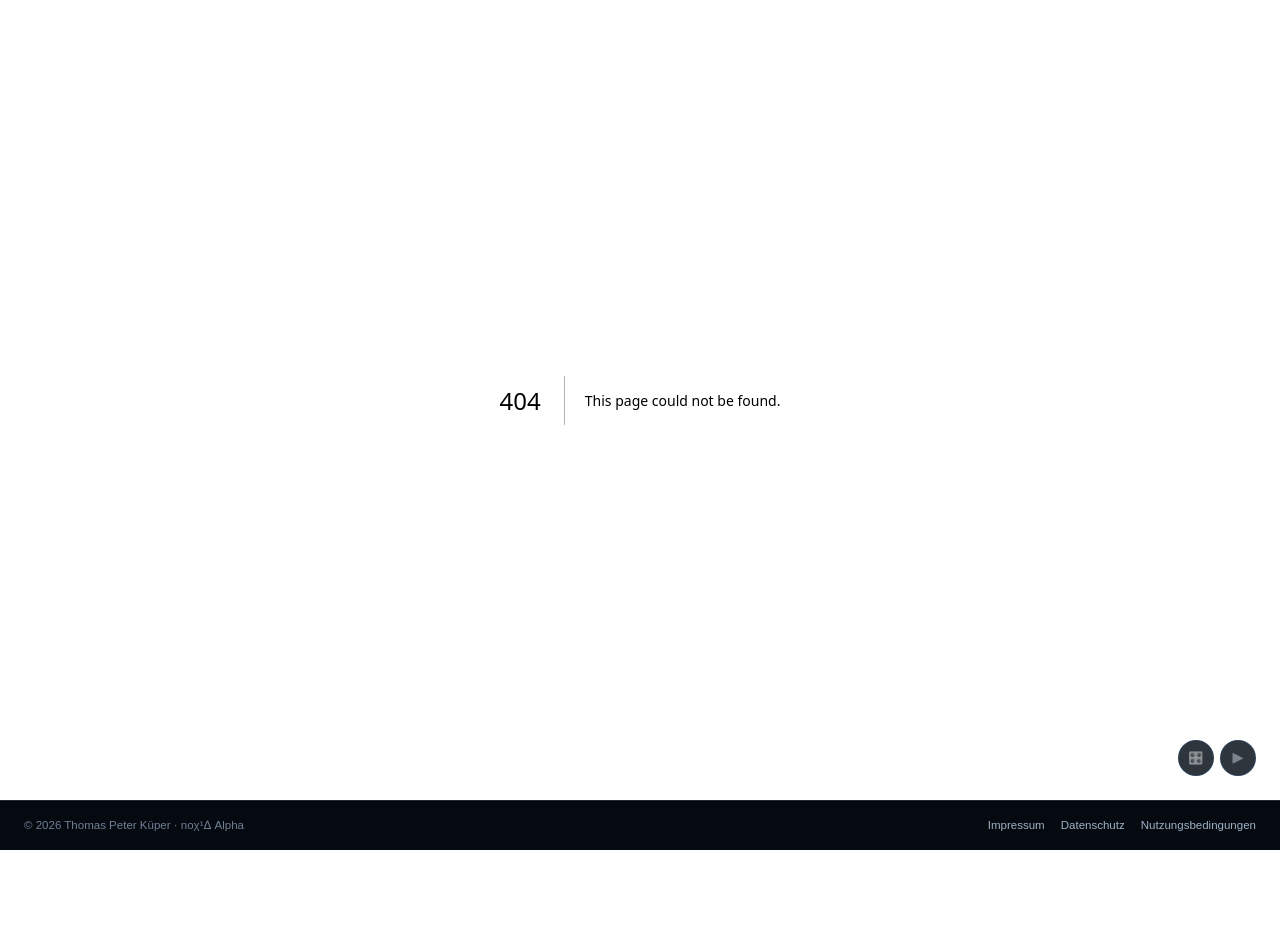
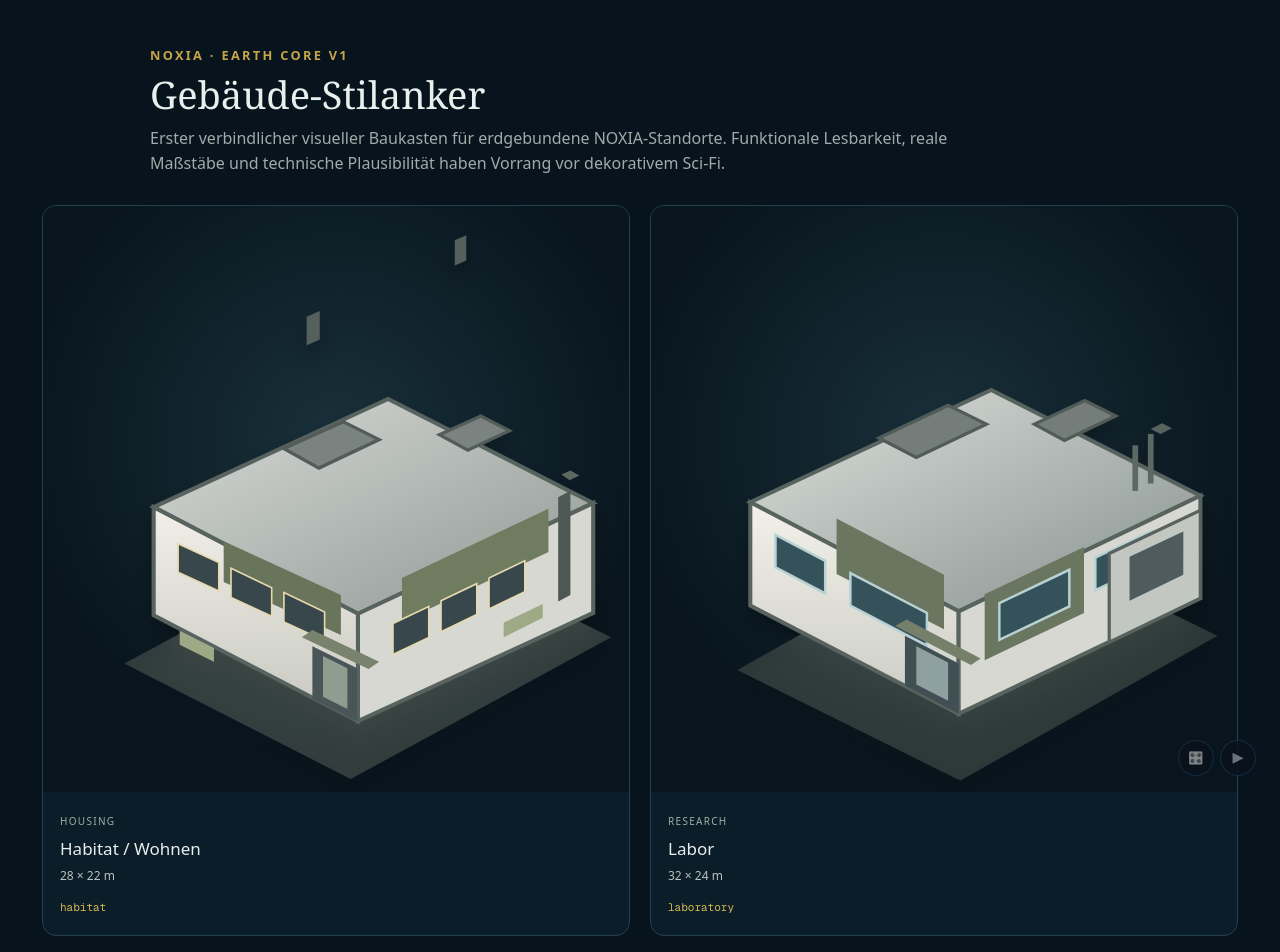
Before and after one commit to thomaspeterkueper/noxiagame, a Next.js app: page /building-style-anchors in a window 1280 px wide. Before the commit this address had no page. Shown: the top 952 px of the page. Before the commit the page ends 850 px from the top, so only its background shows below. Built offline with nearby package versions, Linux system fonts and the light colour scheme.

Commit message:
feat(buildings): add Earth style-anchor review page

```diff
--- /dev/null
+++ b/app/building-style-anchors/page.tsx
@@ -0,0 +1,47 @@
+import { BUILDING_VISUALS } from '@/lib/game/buildings/visuals'
+
+const anchors = [
+  { id: 'habitat', name: 'Habitat / Wohnen', footprint: '28 × 22 m', role: 'Housing' },
+  { id: 'laboratory', name: 'Labor', footprint: '32 × 24 m', role: 'Research' },
+  { id: 'warehouse', name: 'Warenhaus / Logistikhalle', footprint: '36 × 28 m', role: 'Logistics' },
+  { id: 'workshop', name: 'Werkstatt / Light Production', footprint: '24 × 24 m V0', role: 'Production' },
+]
+
+export default function BuildingStyleAnchorsPage() {
+  return (
+    <main className="anchor-shell">
+      <header>
+        <small>NOXIA · EARTH CORE V1</small>
+        <h1>Gebäude-Stilanker</h1>
+        <p>Erster verbindlicher visueller Baukasten für erdgebundene NOXIA-Standorte. Funktionale Lesbarkeit, reale Maßstäbe und technische Plausibilität haben Vorrang vor dekorativem Sci-Fi.</p>
+      </header>
+
+      <section className="anchor-grid">
+        {anchors.map(anchor => {
+          const visual = BUILDING_VISUALS[anchor.id]
+          return (
+            <article key={anchor.id}>
+              <div className="image-wrap">
+                {visual?.styleAnchorAsset ? <img src={visual.styleAnchorAsset} alt={anchor.name} /> : null}
+              </div>
+              <div className="meta">
+                <small>{anchor.role}</small>
+                <h2>{anchor.name}</h2>
+                <p>{anchor.footprint}</p>
+                <code>{anchor.id}</code>
+              </div>
+            </article>
+          )
+        })}
+      </section>
+
+      <footer>
+        <b>Stilregel:</b> helle/neutrale modulare Hüllen, zurückhaltendes Oliv als technischer Akzent, sichtbare Dach- und Servicetechnik, klare Zufahrts-/Arbeitsseiten, keine generische Fantasy-Sci-Fi-Formensprache.
+      </footer>
+
+      <style>{`
+        :root{color-scheme:dark}.anchor-shell{min-height:100vh;background:#07141d;color:#e8efec;padding:42px;font-family:system-ui,-apple-system,sans-serif}.anchor-shell header{max-width:980px;margin:0 auto 30px}.anchor-shell header small{color:#c8a448;font-weight:850;letter-spacing:.18em}.anchor-shell h1{font:400 38px/1.1 Georgia,serif;margin:8px 0 10px}.anchor-shell header p{color:#9eacaa;max-width:850px;line-height:1.55}.anchor-grid{max-width:1280px;margin:auto;display:grid;grid-template-columns:repeat(2,minmax(0,1fr));gap:20px}.anchor-grid article{background:#0b1d28;border:1px solid #23404d;border-radius:14px;overflow:hidden}.image-wrap{aspect-ratio:1.35;background:radial-gradient(circle at 50% 40%,#19303a,#08151d 70%);display:grid;place-items:center}.image-wrap img{width:100%;height:100%;object-fit:contain;display:block}.meta{padding:15px 17px 18px}.meta small{color:#9bb09f;text-transform:uppercase;letter-spacing:.13em;font-size:10px}.meta h2{font-size:17px;margin:5px 0}.meta p{margin:0 0 8px;color:#b8c3bf;font-size:12px}.meta code{font-size:11px;color:#d6b755}.anchor-shell footer{max-width:1280px;margin:20px auto 0;padding:16px 18px;border:1px solid #2a424b;border-radius:10px;color:#9faeab;background:#0a1922;font-size:12px;line-height:1.55}.anchor-shell footer b{color:#d7bd70}@media(max-width:800px){.anchor-shell{padding:22px 14px}.anchor-grid{grid-template-columns:1fr}.anchor-shell h1{font-size:30px}}
+      `}</style>
+    </main>
+  )
+}
```
